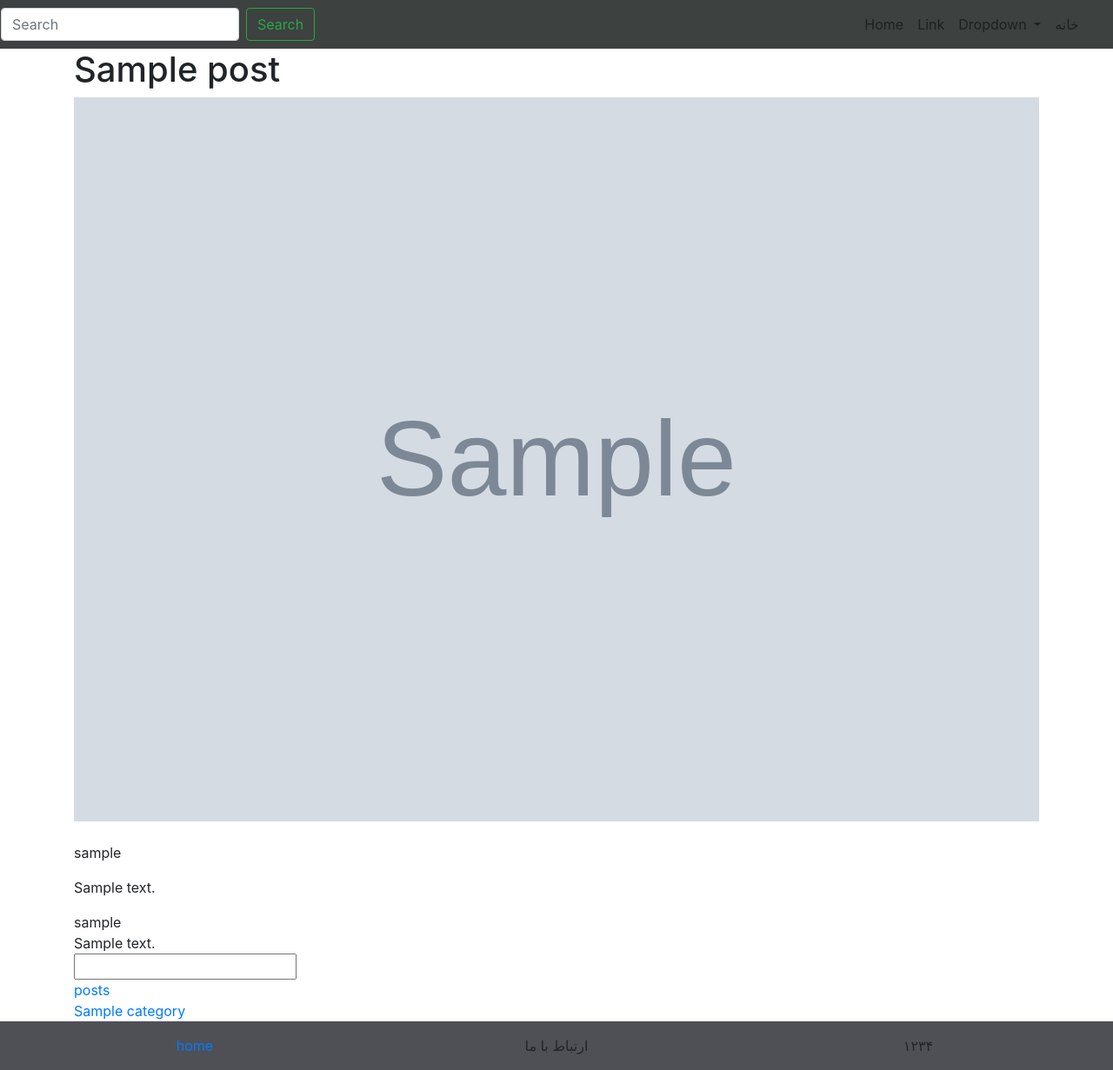
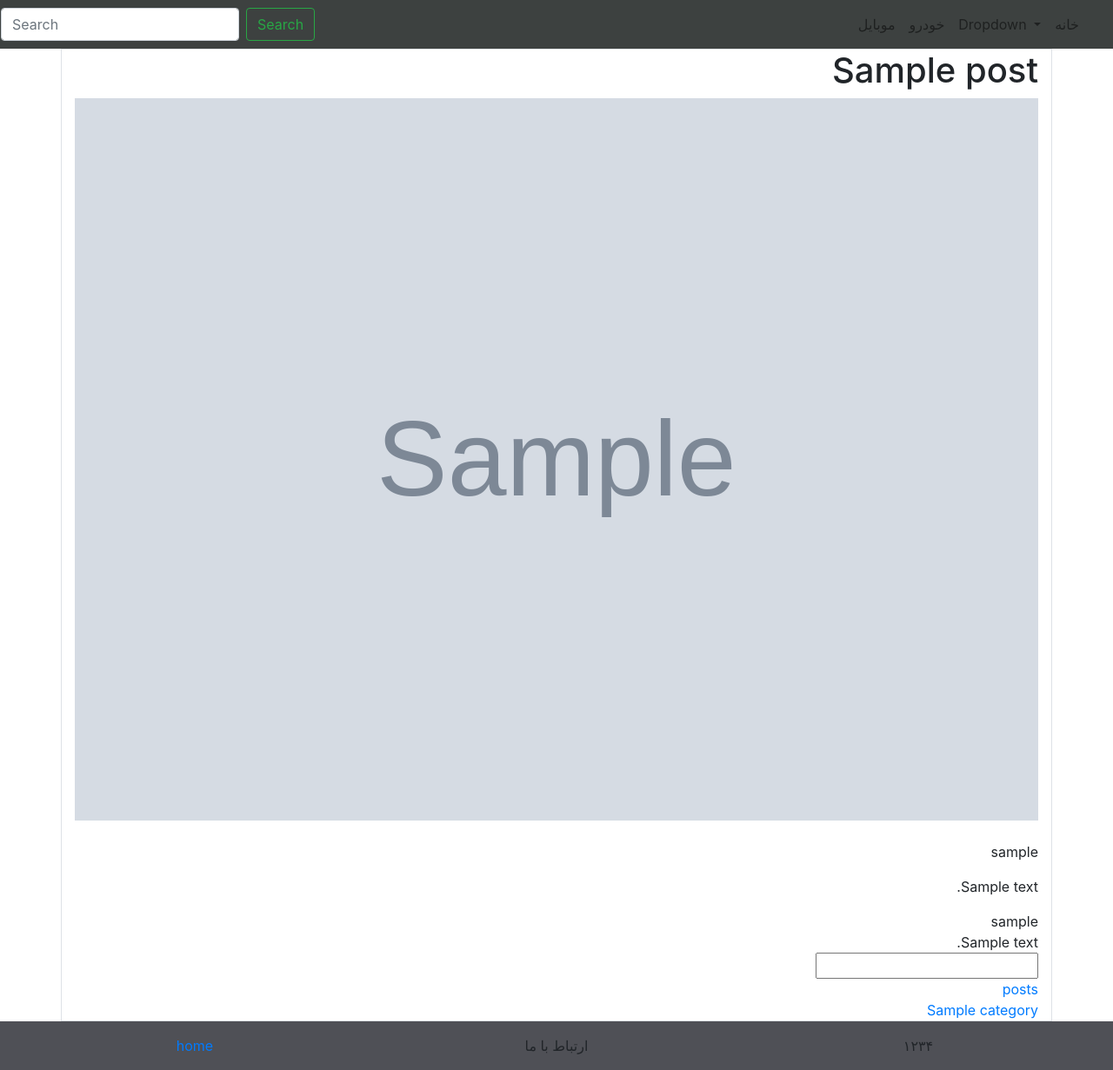
Before and after one commit to HadiGhazali/zoomit, a Django app: a page that uses templates/base/header.html in a window 1280 px wide. Shown: the whole page at 87% size. Run offline with Django 3.2, Linux system fonts and the light colour scheme; tables that the repository leaves empty hold one stand-in row (values such as "Sample post"); grey boxes marked "Sample" are stand-in pictures; some libraries are stand-ins or nearby versions.

Commit message:
edit template

```diff
--- a/requirements.txt
+++ b/requirements.txt
@@ -1,2 +1,2 @@
-ngo>=3.1.3,<3.2.0
+django>=3.1.3,<3.2.0
 Pillow>=8.0.1,<8.2.0
--- a/templates/base/header.html
+++ b/templates/base/header.html
@@ -5,7 +5,6 @@
             <span class="navbar-toggler-icon"></span>
         </button>
     </div>
-
     <div class="collapse navbar-collapse" id="navbarSupportedContent">
         <div class="row w-100">
             <form class="form-inline my-2 my-lg-0 col-lg-8 m-0 p-0 justify-content-lg-start justify-content-end">
@@ -13,12 +12,16 @@
                 <button class="btn btn-outline-success my-2 my-sm-0" type="submit">Search</button>
             </form>
             <ul class="navbar-nav mr-auto col-lg-4 m-0 p-0 justify-content-end text-right">
+
                 <li class="nav-item">
-                    <a class="nav-link" href="{% url 'posts_archive' %}">Home</a>
+                    <a class="nav-link" href="{% url 'posts_archive' %}">موبایل</a>
                 </li>
                 <li class="nav-item">
-                    <a class="nav-link" href="#">Link</a>
+                    <a class="nav-link" href="{% url 'posts_archive'%}">خودرو
+                    </a>
                 </li>
+
+
                 <li class="nav-item dropdown">
                     <a class="nav-link dropdown-toggle" href="#" id="navbarDropdown" role="button"
                        data-toggle="dropdown"
--- a/templates/blog/post.html
+++ b/templates/blog/post.html
@@ -4,9 +4,12 @@
 {% block title %}
     Home
 {% endblock %}
+{% block css %}
+    <link rel="stylesheet" href="{% static 'css/home-style.css' %}">
+{% endblock %}
 {% block body %}
     {% include 'base/header.html' %}
-    <div class="container">
+    <div class="container dir-rtl">
         <ul class="dir-rtl">
             {% for post in  posts %}
                 <li><a href="{% url 'post_single' post.slug %}">{{ post.title }}</a></li>
--- a/templates/blog/post_single.html
+++ b/templates/blog/post_single.html
@@ -1,10 +1,14 @@
 {% extends 'base/base.html' %}
+{% load static %}
 {% block title %}
     zoomit || {{ post.title }}
 {% endblock %}
+{% block css %}
+    <link rel="stylesheet" href="{% static 'css/home-style.css' %}">
+{% endblock %}
 {% block body %}
     {% include 'base/header.html' %}
-    <div class="container">
+    <div class="container dir-rtl border">
         <div class="row">
             <div class="col-12">
                 <h1>{{ post.title }}</h1>
```
